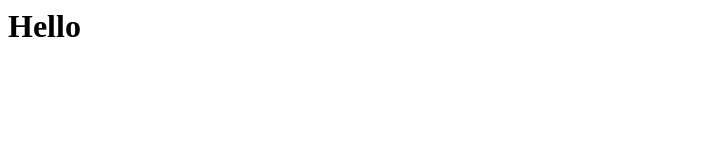
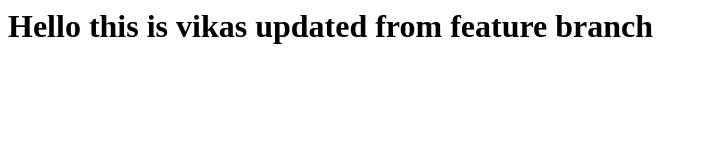
Before and after one commit to Vikas-Prince/csi-test-repo, a plain HTML site: page index.html in a window 1280 px wide. Shown: the whole page, without its empty margins (0-708 px from the left). Drawn offline with Linux system fonts and the light colour scheme.

Commit message:
Changes made from feature branch

```diff
--- a/index.html
+++ b/index.html
@@ -1 +1 @@
-<h1> Hello </h1>
+<h1> Hello this is vikas updated from feature branch </h1>
```
